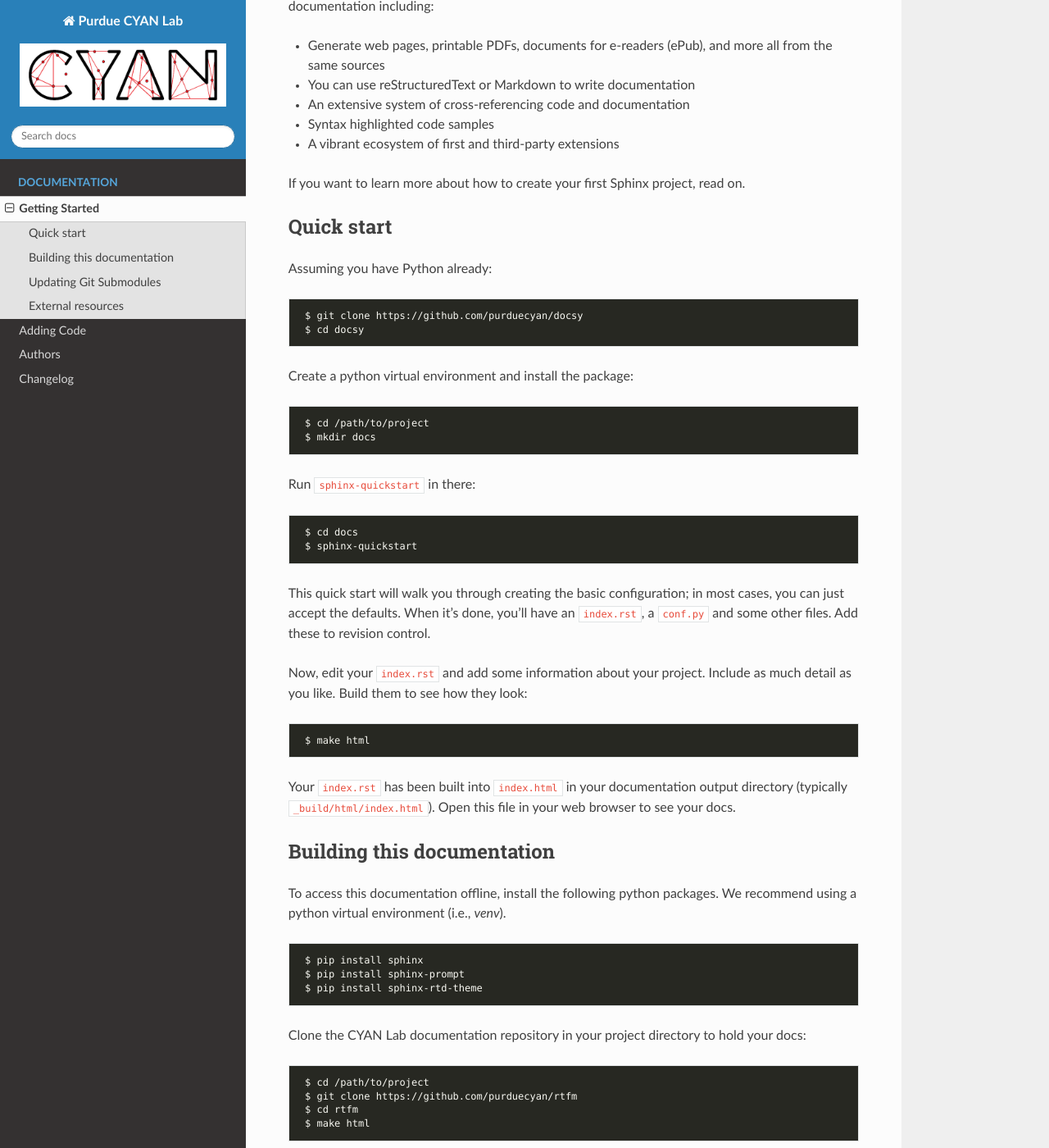
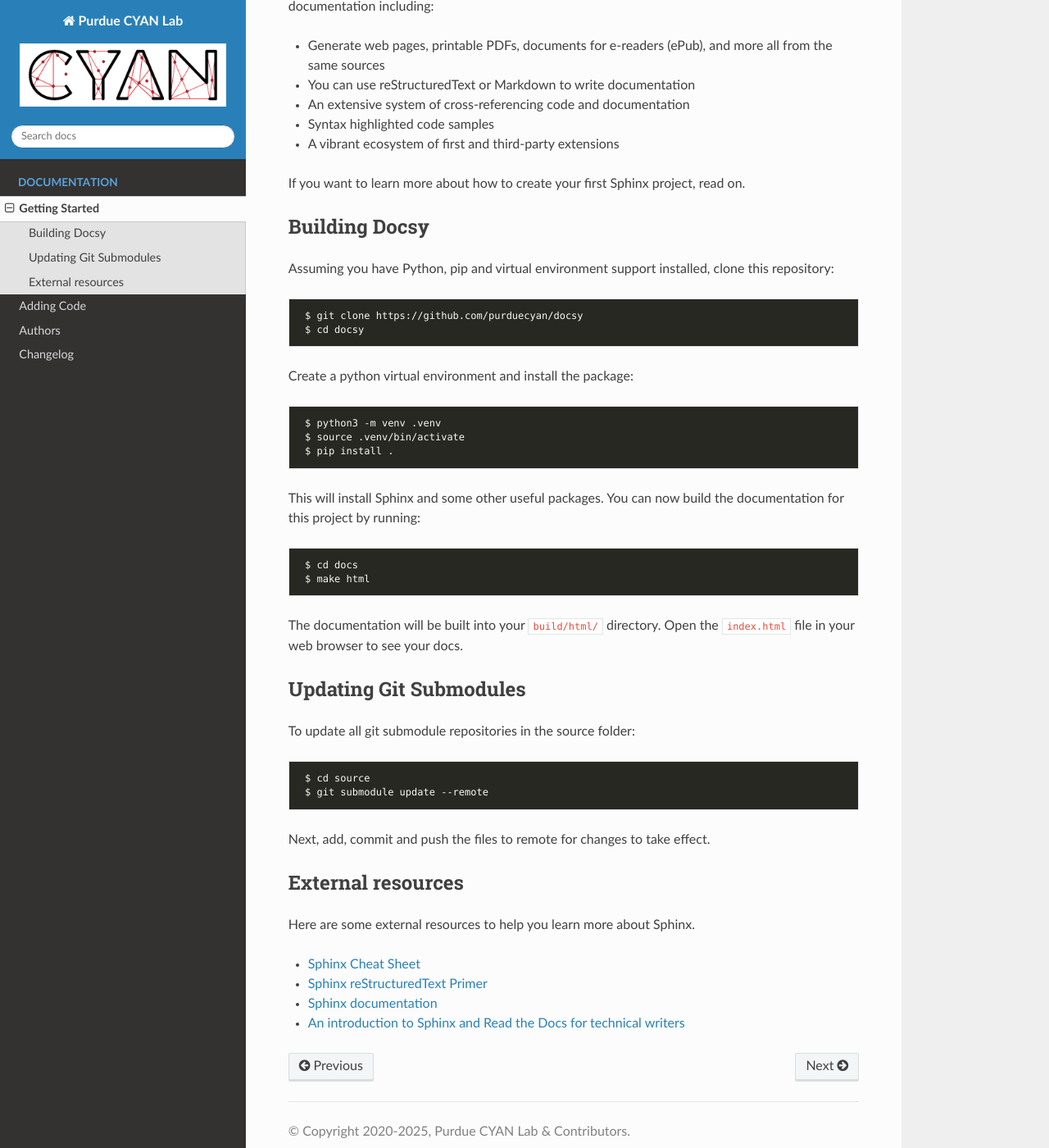
Before and after one commit to purduecyan/docsy, a Sphinx documentation site: the page built from docs/source/main/get-started.rst, in a window 1280 px wide and 1400 px high, scrolled down 289 px. Shown: the whole window at 82% size. Built offline with Sphinx 7.4.7 and the Read the Docs theme 3.1.0, drawn with Linux system fonts in a browser that asks for light colours.

Commit message:
Updated getting started page.

```diff
--- a/docs/source/main/get-started.rst
+++ b/docs/source/main/get-started.rst
@@ -22,72 +22,34 @@ has many great features for writing technical documentation including:
 
 If you want to learn more about how to create your first Sphinx project, read on.
 
-Quick start
------------
+Building Docsy
+--------------
 
-Assuming you have Python already:
+Assuming you have Python, pip and virtual environment support installed, clone this repository:
 
 .. prompt:: console
 
     $ git clone https://github.com/purduecyan/docsy
     $ cd docsy
 
+
 Create a python virtual environment and install the package:
 
 .. prompt:: console
+
     $ python3 -m venv .venv
     $ source .venv/bin/activate
     $ pip install .
 
 
-.. prompt:: console
-
-    $ cd /path/to/project
-    $ mkdir docs
-
-Run ``sphinx-quickstart`` in there:
+This will install Sphinx and some other useful packages. You can now build the documentation
+for this project by running:
 
 .. prompt:: console
 
     $ cd docs
-    $ sphinx-quickstart
-
-This quick start will walk you through creating the basic configuration; in most cases, you
-can just accept the defaults. When it's done, you'll have an ``index.rst``, a
-``conf.py`` and some other files. Add these to revision control.
-
-Now, edit your ``index.rst`` and add some information about your project.
-Include as much detail as you like. Build them to see how they look:
-
-.. prompt:: console
-
     $ make html
 
-Your ``index.rst`` has been built into ``index.html``
-in your documentation output directory (typically ``_build/html/index.html``).
-Open this file in your web browser to see your docs.
-
-
-Building this documentation
----------------------------
-
-To access this documentation offline, install the following python packages. We recommend using a python virtual
-environment (i.e., *venv*).
-
-.. prompt:: console
-
-    $ pip install sphinx
-    $ pip install sphinx-prompt
-    $ pip install sphinx-rtd-theme
-
-Clone the CYAN Lab documentation repository in your project directory to hold your docs:
-
-.. prompt:: console
-
-    $ cd /path/to/project
-    $ git clone https://github.com/purduecyan/rtfm
-    $ cd rtfm
-    $ make html
 
 The documentation will be built into your ``build/html/`` directory.
 Open the ``index.html`` file in your web browser to see your docs.
```
